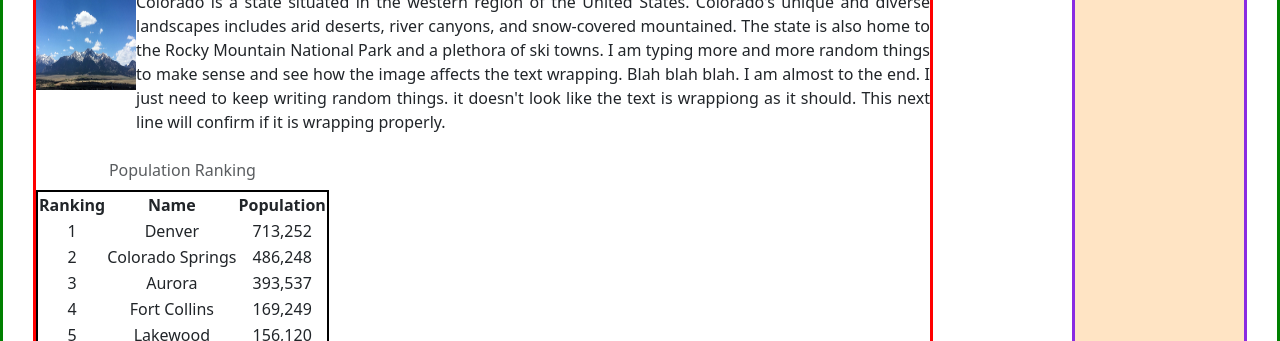
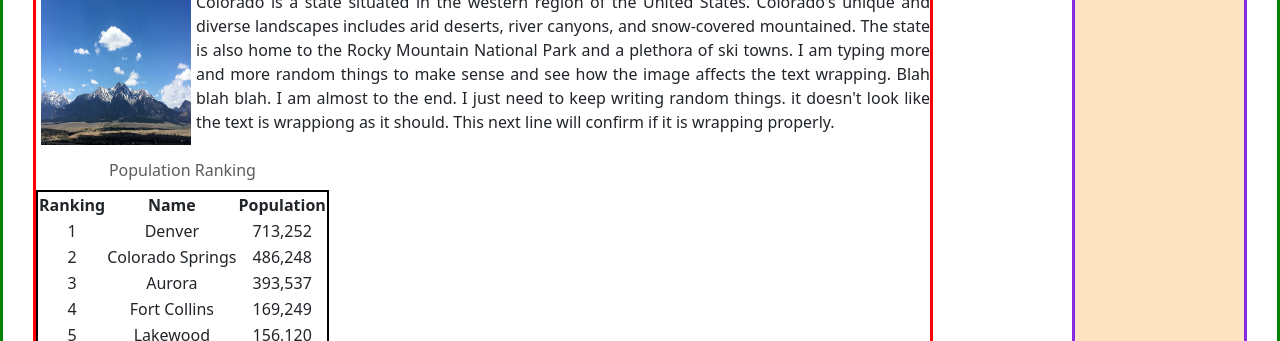
Before and after one commit to sam5855/D277, a plain HTML site: page index.html in a window 1280 px wide. Shown: the part 182-523 px from the top of the page. Drawn offline with nearby package versions, Linux system fonts and the light colour scheme.

Commit message:
everything is working and I have the images loaded.

```diff
--- a/index.html
+++ b/index.html
@@ -31,7 +31,7 @@
                 <div class="main-content">
                     <section>
                         <h2>Welcome to Colorado!</h2>
-                        <div class="img"><img src="./assets/colorado.jpg" width="100px" height="100px"></div>
+                        <div class="img"><img src="./assets/colorado.jpg" width="150px" height="150px"></div>
                         <p class="colorado-text">Colorado is a state
                             situated in the western
                             region of the United
--- a/style.css
+++ b/style.css
@@ -46,7 +46,6 @@ footer {
 }
 
 .colorado-text {
-    display: grid;
     text-align: justify;
     grid-column: 1;
 }
@@ -114,7 +113,6 @@ table {
 }
 
 .img {
-    display: block;
     float: left;
-
+    margin: 5px;
 }
```
Also changed, not shown: colorado_springs.html (+1 -0 lines), crested_butte.html (+1 -0 lines), denver.html (+1 -0 lines).
